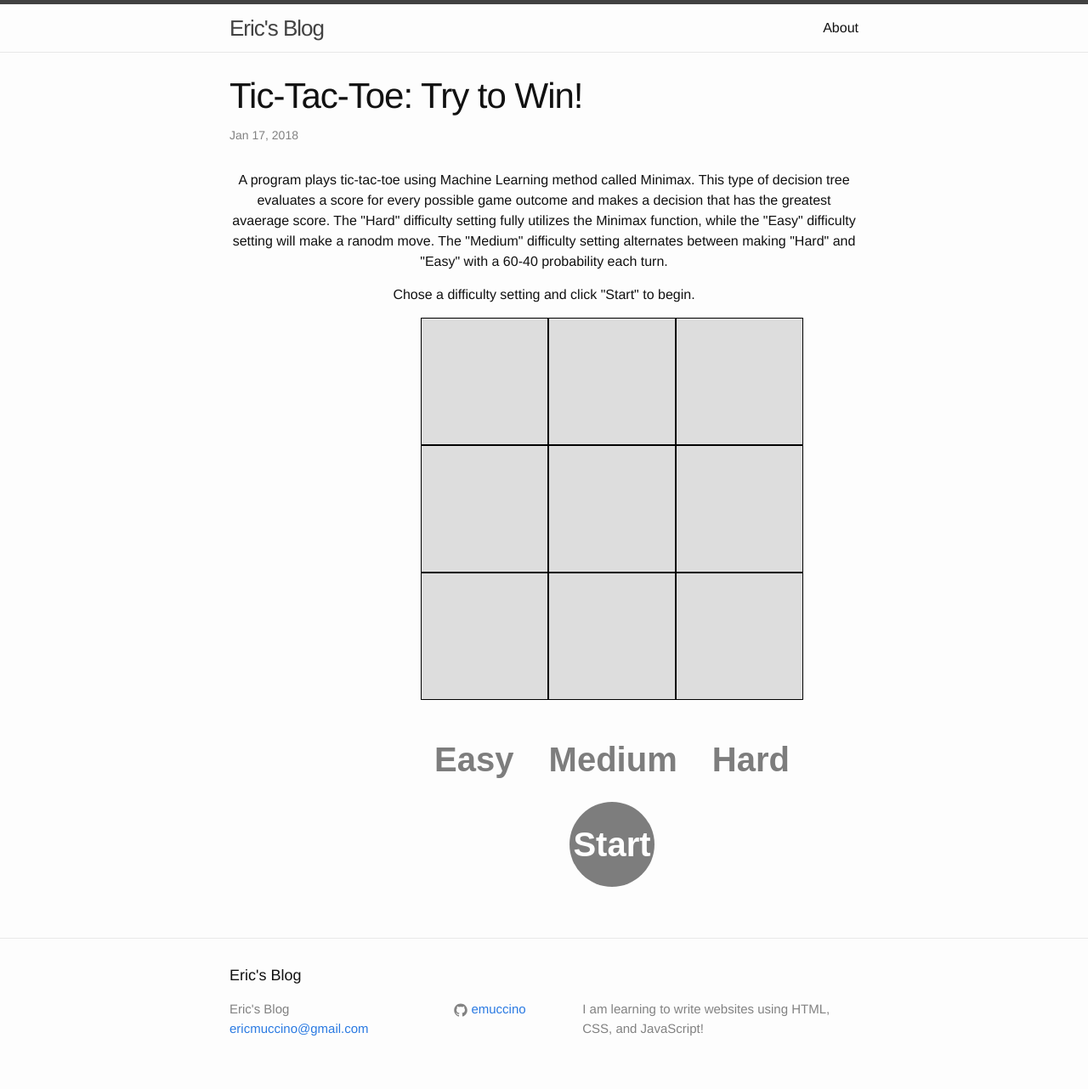
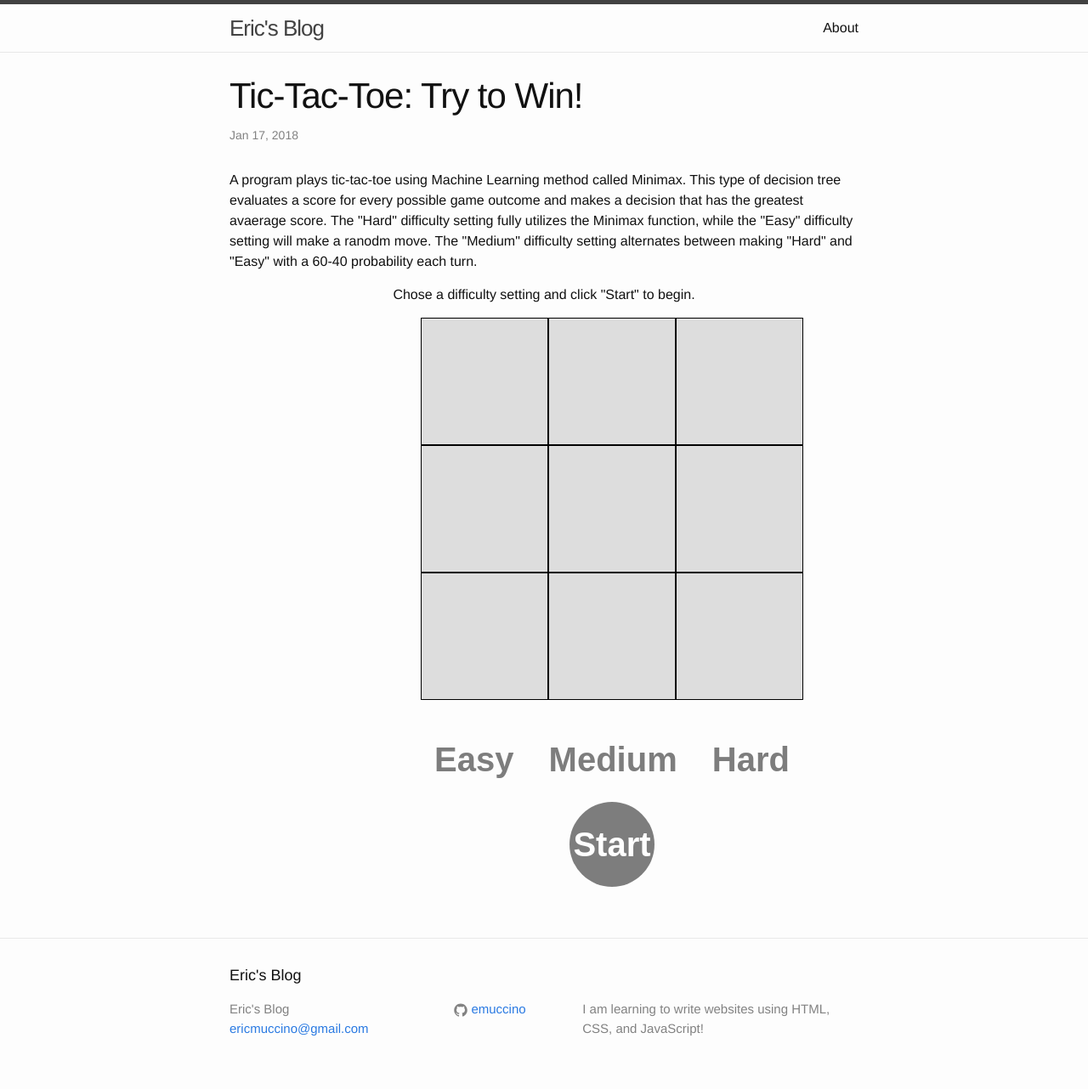
Before and after one commit to emuccino/emuccino.github.io, a Jekyll site: the page built from _posts/2018-01-17-tic-tac-toe.markdown, in a window 1280 px wide. Shown: the whole page at 85% size. Built offline with Jekyll 4.4.1, drawn with Linux system fonts in a browser that asks for light colours; nearby versions of some CDN libraries.

Commit message:
Update 2018-01-17-tic-tac-toe.markdown

```diff
--- a/_posts/2018-01-17-tic-tac-toe.markdown
+++ b/_posts/2018-01-17-tic-tac-toe.markdown
@@ -13,7 +13,7 @@
 
 <html>
     <body class = 'post1'>
-    <p style="text-align: center">A program plays tic-tac-toe using Machine Learning method called Minimax. This type of decision tree evaluates a score for every possible game outcome and makes a decision that has the greatest avaerage score. The "Hard" difficulty setting fully utilizes the Minimax function, while the "Easy" difficulty setting will make a ranodm move. The "Medium" difficulty setting alternates between making "Hard" and "Easy" with a 60-40 probability each turn.</p>
+    <p style="float: left">A program plays tic-tac-toe using Machine Learning method called Minimax. This type of decision tree evaluates a score for every possible game outcome and makes a decision that has the greatest avaerage score. The "Hard" difficulty setting fully utilizes the Minimax function, while the "Easy" difficulty setting will make a ranodm move. The "Medium" difficulty setting alternates between making "Hard" and "Easy" with a 60-40 probability each turn.</p>
     <p style="text-align: center">Chose a difficulty setting and click "Start" to begin.</p>
         <div class = 'game'>
             <div class = 'board'>
```
